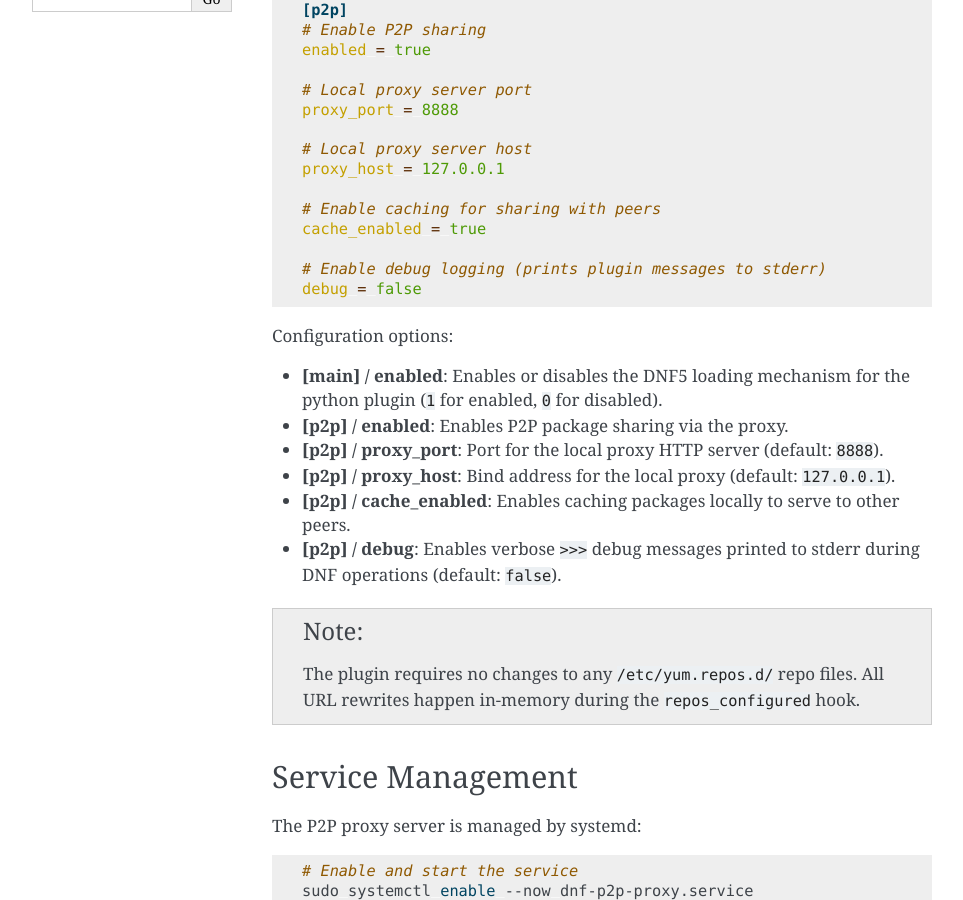
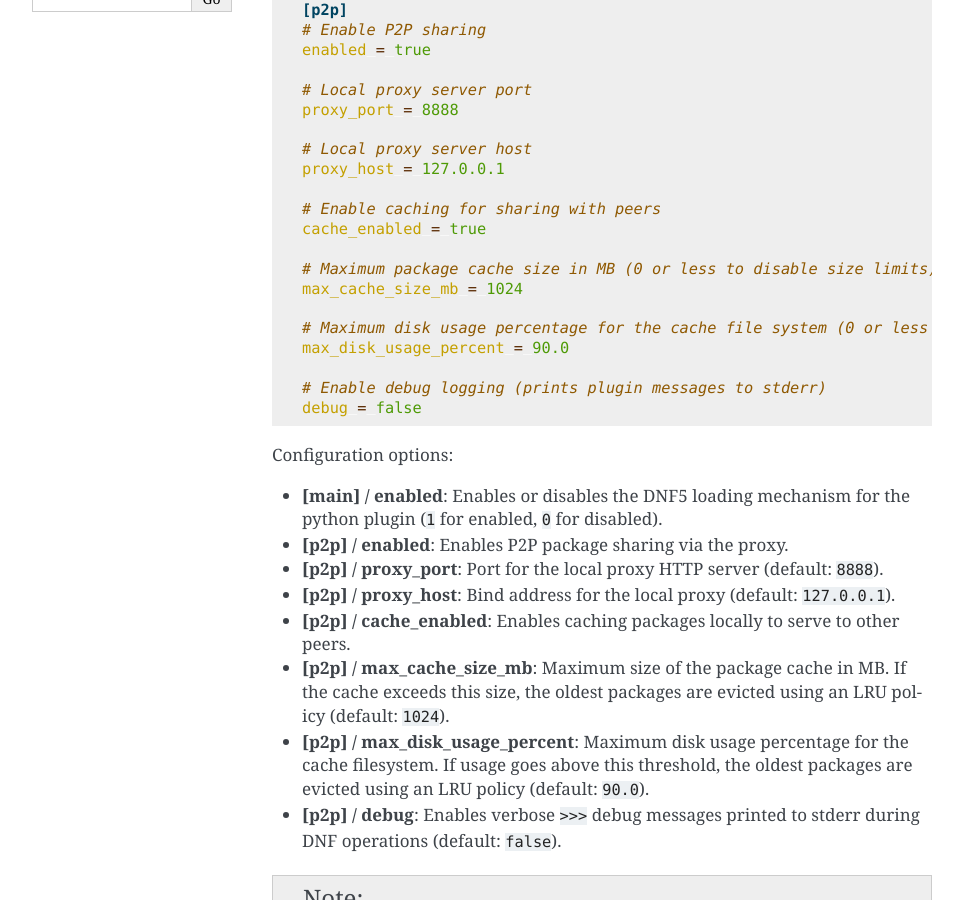
Before and after one commit to staernid/dnf-plugin-p2p, a Sphinx documentation site: the page built from doc/configuration.rst, in a window 1280 px wide and 900 px high, scrolled down 327 px. Shown: the whole window, without its empty margins (148-1111 px from the left). Built offline with Sphinx 7.4.7, drawn with Linux system fonts in a browser that asks for light colours; some of the changed text lies outside the part shown.

Commit message:
Update configuration documentation with cache limits and eviction options

```diff
--- a/doc/configuration.rst
+++ b/doc/configuration.rst
@@ -26,6 +26,12 @@
     # Enable caching for sharing with peers
     cache_enabled = true
 
+    # Maximum package cache size in MB (0 or less to disable size limits)
+    max_cache_size_mb = 1024
+
+    # Maximum disk usage percentage for the cache file system (0 or less to disable disk space checks)
+    max_disk_usage_percent = 90.0
+
     # Enable debug logging (prints plugin messages to stderr)
     debug = false
 
@@ -40,6 +46,12 @@
   (default: ``127.0.0.1``).
 * **[p2p] / cache_enabled**: Enables caching packages locally to serve to
   other peers.
+* **[p2p] / max_cache_size_mb**: Maximum size of the package cache in MB.
+  If the cache exceeds this size, the oldest packages are evicted using an LRU
+  policy (default: ``1024``).
+* **[p2p] / max_disk_usage_percent**: Maximum disk usage percentage for the
+  cache filesystem. If usage goes above this threshold, the oldest packages
+  are evicted using an LRU policy (default: ``90.0``).
 * **[p2p] / debug**: Enables verbose ``>>>`` debug messages printed to
   stderr during DNF operations (default: ``false``).
 
@@ -89,7 +101,8 @@
     ExecStart=
     ExecStart=/usr/bin/python3 /usr/libexec/dnf-plugin-p2p/p2p_server.py \
         --host=0.0.0.0 --port=8888 --libp2p-port=8000 \
-        --cache-dir=/var/cache/dnf-plugin-p2p
+        --cache-dir=/var/cache/dnf-plugin-p2p \
+        --max-cache-size-mb=1024 --max-disk-usage-percent=90.0
 
 Then reload and restart:
 
```
